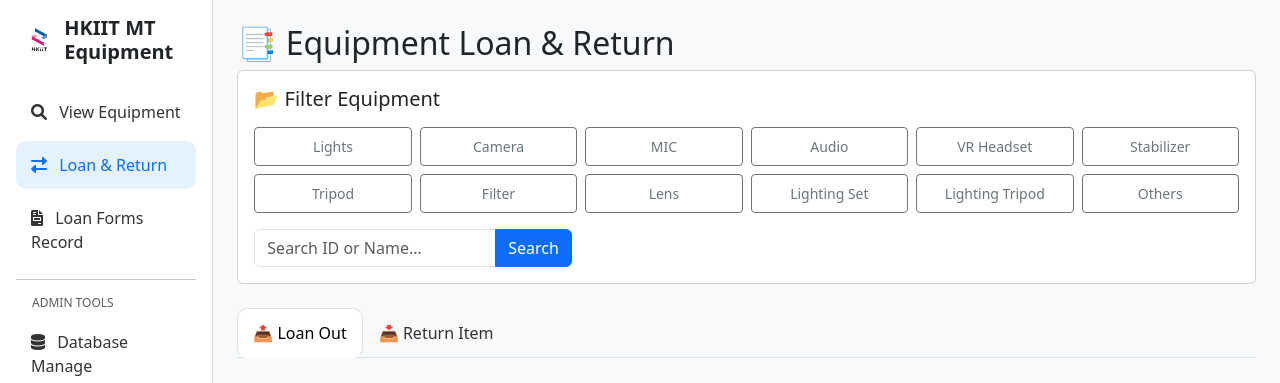
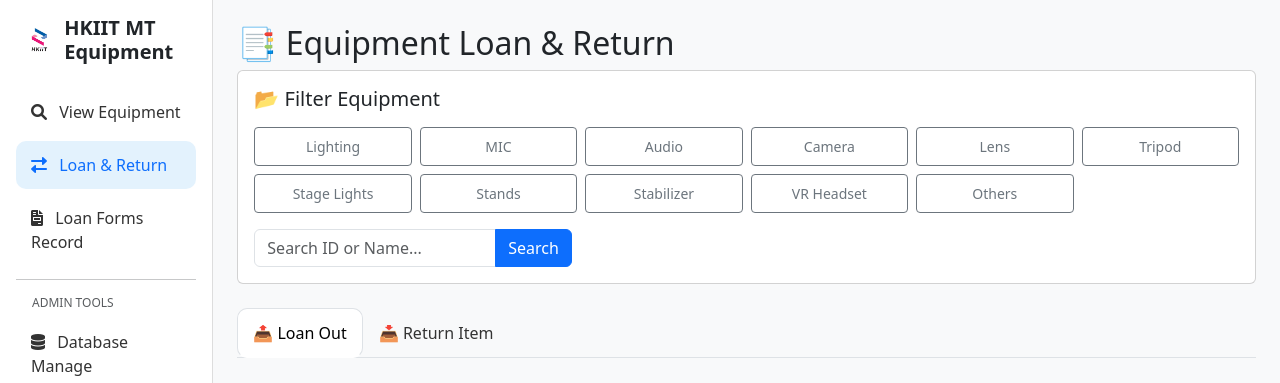
Before and after one commit to rexwong1997/IITEquipmentbase, a Flask app: page /loan_return in a window 1280 px wide. Shown: the top 383 px of the page. Run offline with Flask 3, Linux system fonts and the light colour scheme; the visitor is signed in with stand-in values (Sample User, id 1); data comes from the database, SQL or seed files in the repository; some libraries are stand-ins or nearby versions.

Commit message:
Update loan_return.html

```diff
--- a/templates/loan_return.html
+++ b/templates/loan_return.html
@@ -32,7 +32,7 @@
 
     <!-- Category Buttons -->
     <div class="row g-2 mb-3">
-        {% for cat in ['Lights', 'Camera', 'MIC', 'Audio', 'VR Headset', 'Stabilizer', 'Tripod', 'Filter', 'Lens', 'Lighting Set', 'Lighting Tripod', 'Others'] %}
+        {% for cat in['Lighting', 'MIC', 'Audio', 'Camera', 'Lens', 'Tripod', 'Stage Lights', 'Stands', 'Stabilizer', 'VR Headset', 'Others'] %}
         <div class="col-4 col-md-2">
             <a href="{{ url_for('loan_return', category=cat) }}"
                class="btn btn-sm w-100 py-2 d-flex flex-column align-items-center justify-content-center {% if curr_cat == cat %}btn-primary{% else %}btn-outline-secondary{% endif %}">
```
